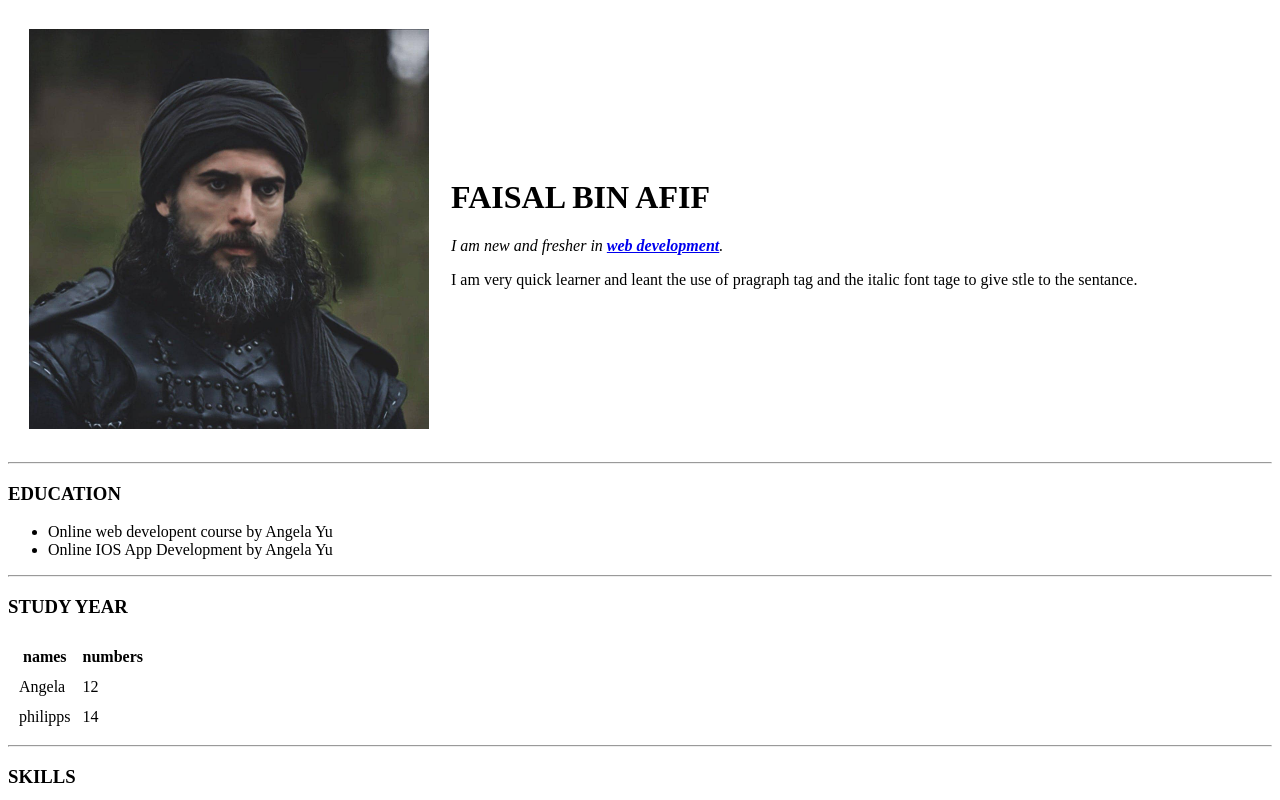
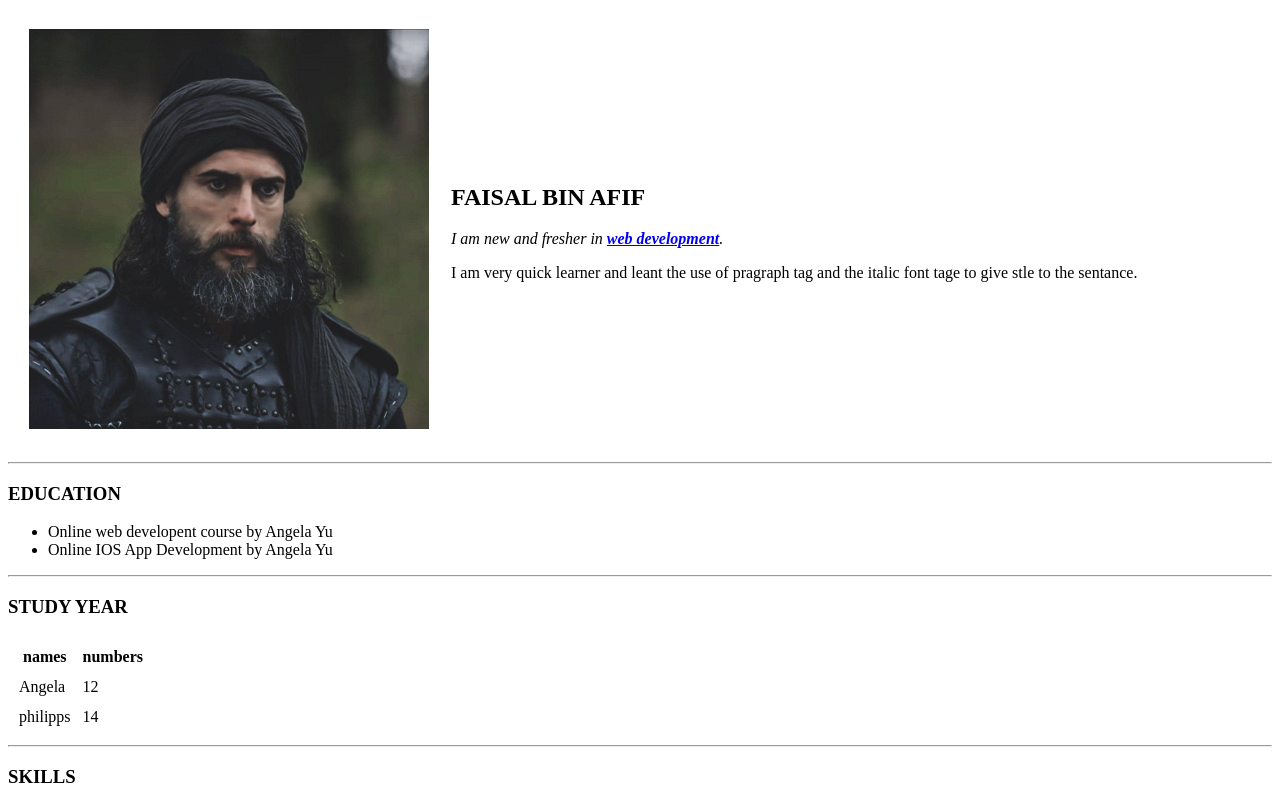
Before and after one commit to faisalbinafif/corp, a plain HTML site: page index.html in a window 1280 px wide. Shown: the top 800 px of the page. Drawn offline with Linux system fonts and the light colour scheme.

Commit message:
Update index.html

```diff
--- a/index.html
+++ b/index.html
@@ -13,7 +13,7 @@
     <tr>
       <td><img src="turgut.jpg" alt="TURGUT BEYM" width="400" height="400"></td>
       <td>
-        <h1>FAISAL BIN AFIF</h1>
+        <h2>FAISAL BIN AFIF</h2>
         <p><em>I am new and fresher in <strong><a href="https://www.udemy.com/course/the-complete-web-development-bootcamp/">web development</a></strong>.</em></p>
         <p>I am very quick learner and leant the use of pragraph tag and the italic font tage to give stle to the sentance.</p>
       </td>
```
